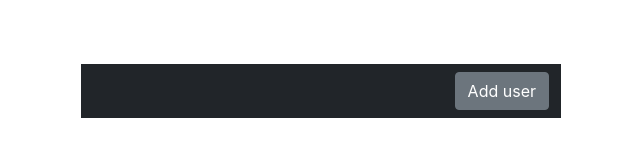
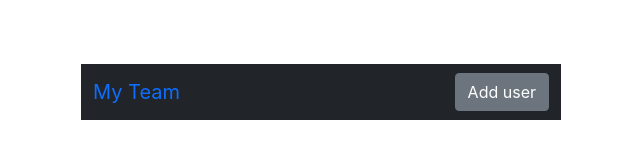
Before and after one commit to bellicose77/react-crud-recape, a React (Create React App) app: page / in a window 1280 px wide. Shown: the top 162 px of the page, without its empty margins (319-959 px from the left). Built offline with nearby package versions, Linux system fonts and the light colour scheme.

Commit message:
edit new

```diff
--- a/src/components/Heading/Heading.js
+++ b/src/components/Heading/Heading.js
@@ -6,7 +6,7 @@ const Heading = () => {
     return (
         <div>
          <Navbar color='dark'>
-          <NavbarBrand href='/'></NavbarBrand>
+          <NavbarBrand href='/'>My Team</NavbarBrand>
           <Nav>
               <NavItem>
                   <Link to="/adduser">
```
